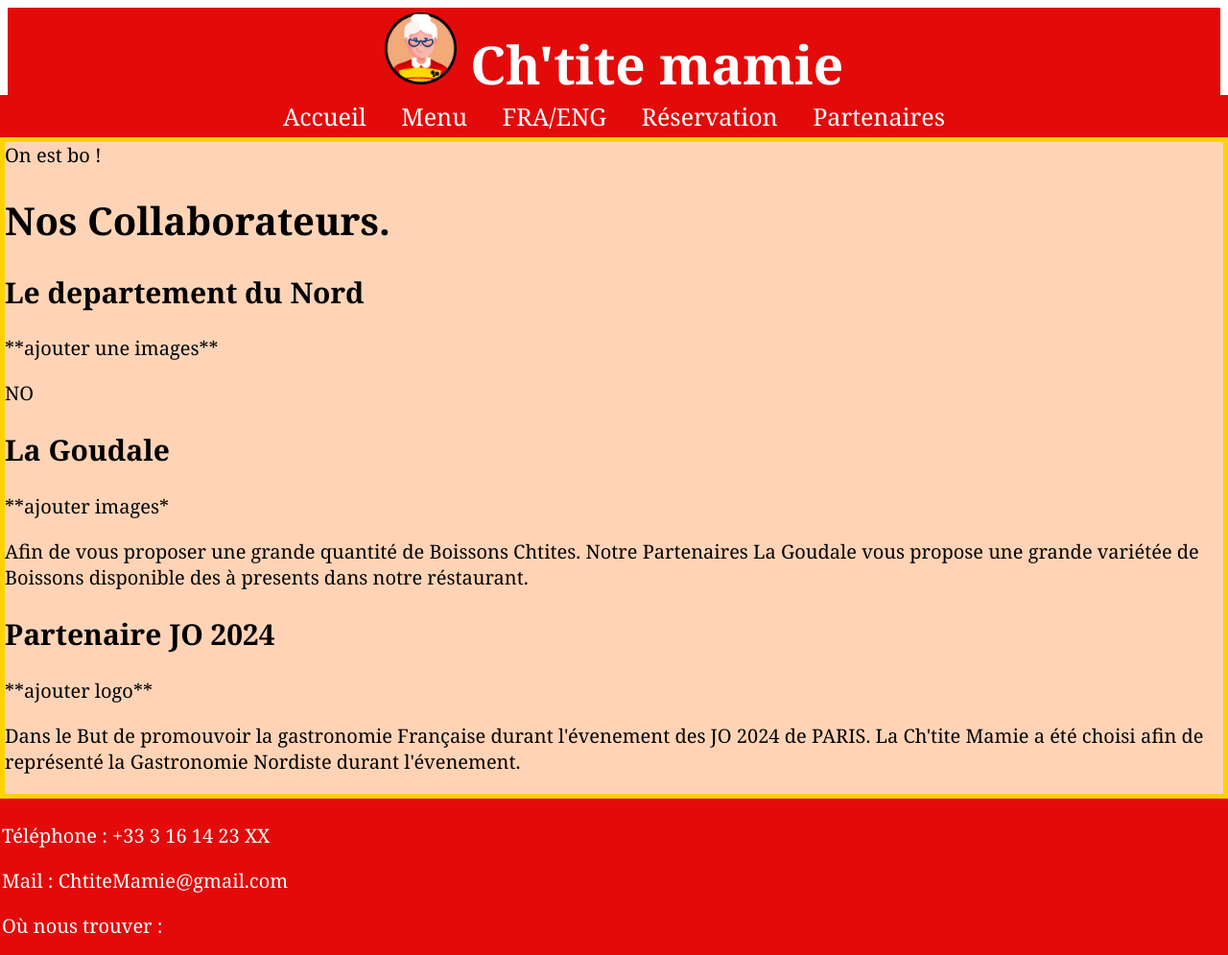
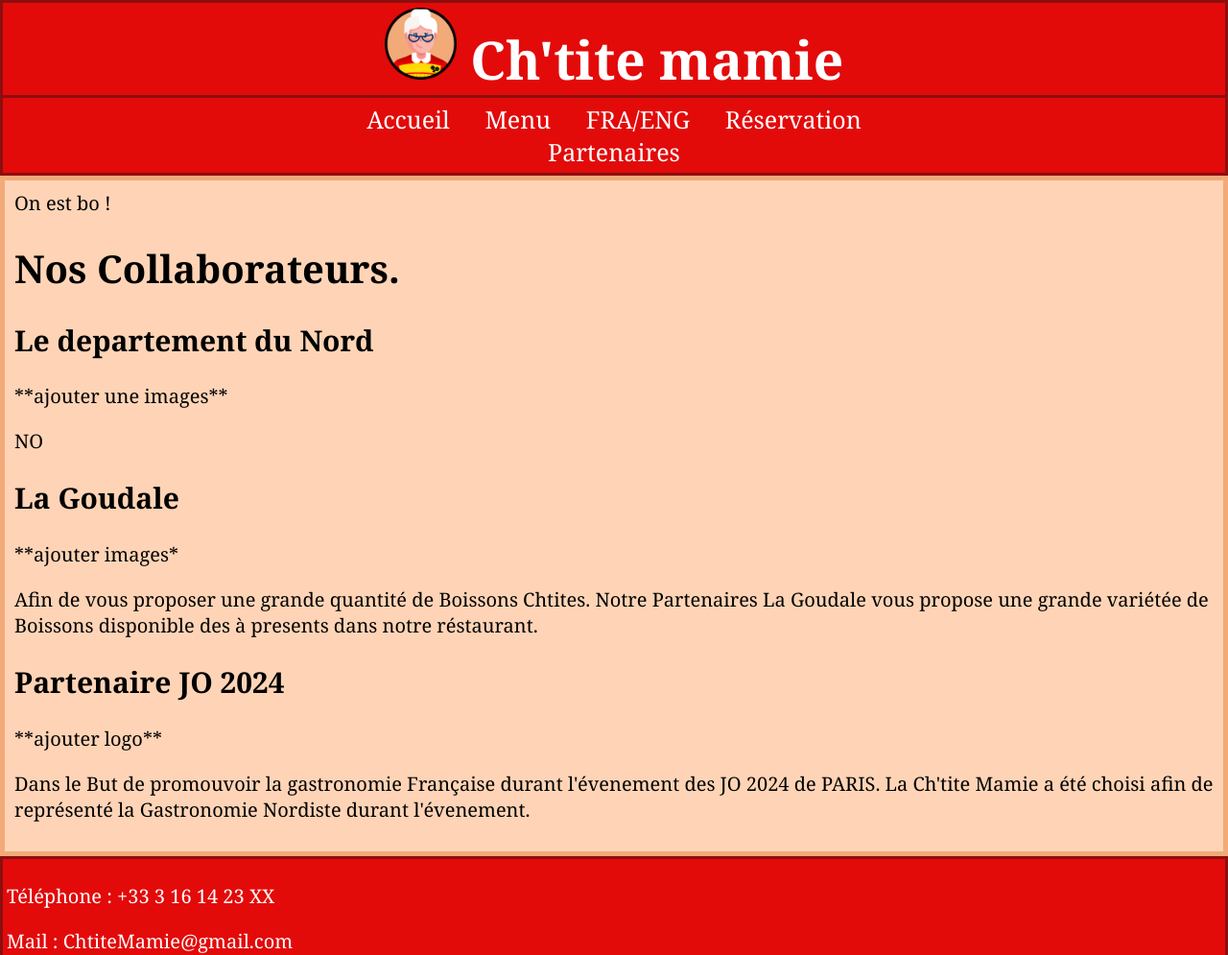
Before and after one commit to TheTheo575/ProjetSite, a PHP site: page /pages_html/collab.html in a window 1280 px wide. Shown: the top 995 px of the page at 96% size. Run offline with PHP 8.4, Linux system fonts and the light colour scheme.

Commit message:
Update stylesheets.css
Ajout lignes theo

```diff
--- a/site-projet/site-projet/css/stylesheets.css
+++ b/site-projet/site-projet/css/stylesheets.css
@@ -23,6 +23,8 @@ header {
     padding: 25%; /*marge intérieur de 25%*/
     padding-top: 5px; /*marge interieur superieur de 5 pixels*/
     padding-bottom: 5px;/*marge intérieur inférieur de 5 pixels*/
+    margin: -8px; /*marge interieur ecartée de 8 pixels à gauche et à droite */
+    border: 3px solid #8c0f0f; /* bordure */
 }
 
 nav {
@@ -31,27 +33,16 @@ nav {
     position: sticky;/*position du menu de navigation pour qu'il reste en au de la page même si la page est en mouvement */
     top: 0px;/*postion de la nav pas d'écart*/
     text-align: center;/*texte centrer*/
+    word-spacing: 30px;
 
     background-color: var(--main-color);
     padding: 25%;
     padding-top: 5px;
     padding-bottom: 5px;
-    margin: -10px;
+    margin: -8px;
+    border: 3px solid #8c0f0f;
 }
 
-nav {
-    font-size: 25px;
-    position: sticky;
-    top: -1px;
-    text-align: center;
-    word-spacing: 30px;
-
-    background-color: var(--main-color);
-    padding: 20%;
-    padding-top: 5px;
-    padding-bottom: 5px;
-    margin: -10px;
-}
 .lien-interne {
     color: var(--text-color);
     text-decoration: none;
@@ -67,7 +58,8 @@ footer {
     background-color: var(--main-color);
     padding-top: 5px;
     padding-bottom: 5px;
-    margin: -10px;
+    margin: -8px;
+    border: 3px solid #8c0f0f;
 }
 .lien-image {
     padding-left:10%;
@@ -76,10 +68,11 @@ footer {
 
 main {
     margin: -8px;
-    margin-top:10px;
-    margin-bottom:10px;
-    border: 5px solid var(--second-color);
+    margin-top:8px;
+    margin-bottom:8px;
+    border: 5px solid #f1aa78;
     background-color: #ffd4b6;
+    padding: 10px;
 
 }
 
```
